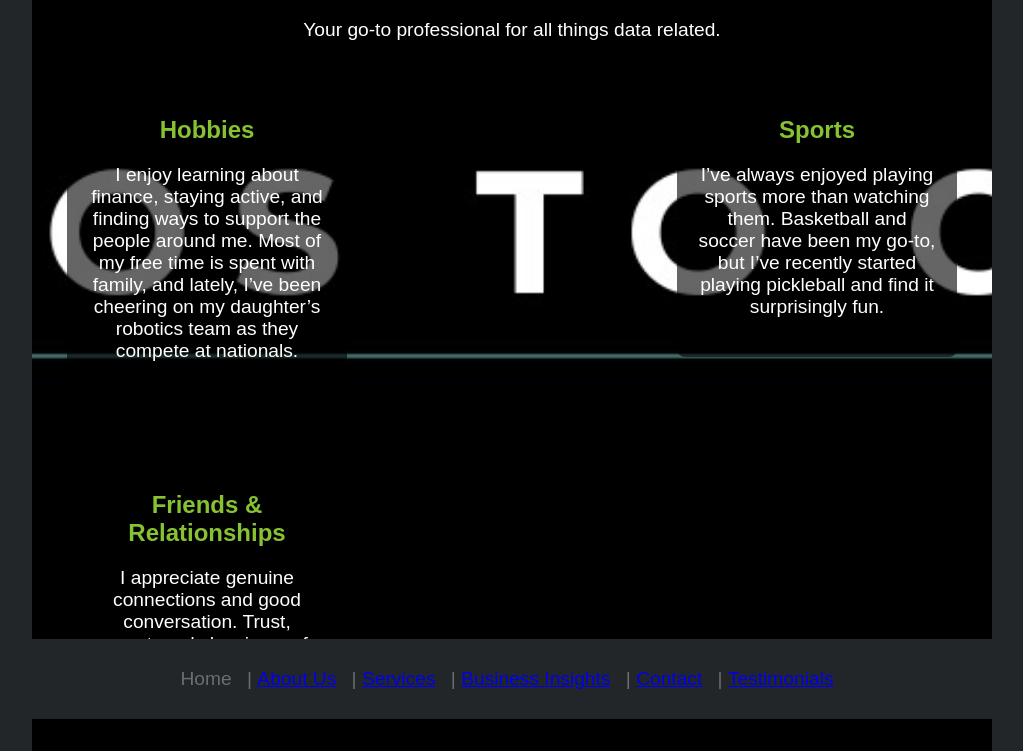
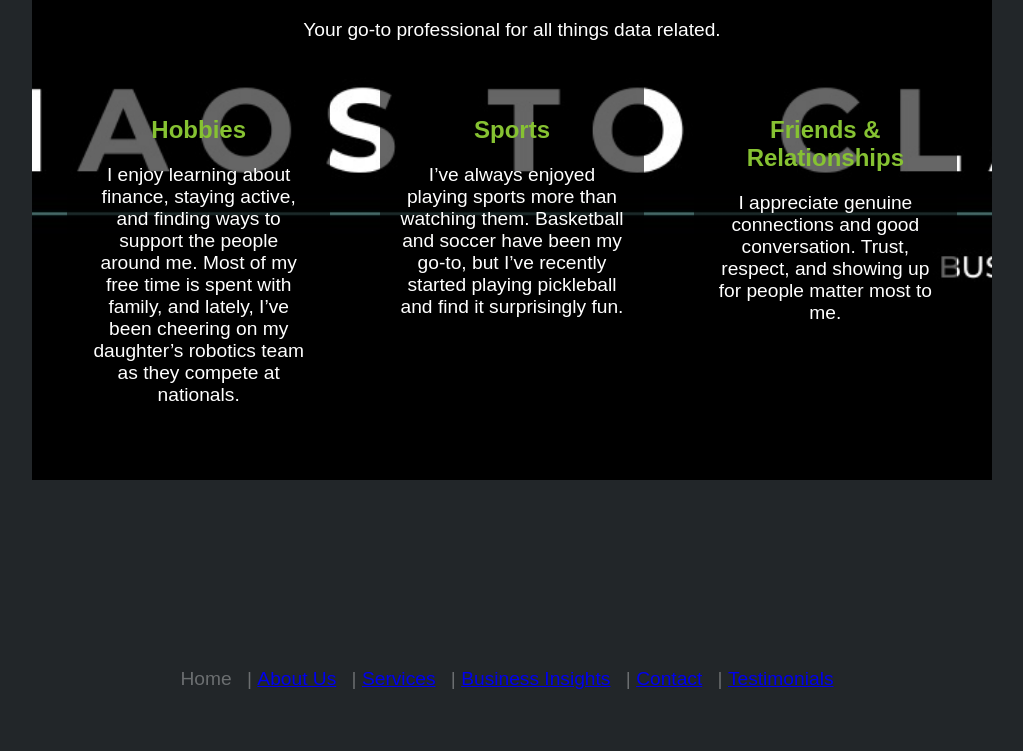
Before and after one commit to MichaelWakefield06/WakefieldB3Ventures, a plain HTML site: page index2.html in a window 1280 px wide. Shown: the part 81-832 px from the top of the page, without its empty margins (128-1151 px from the left). After the commit the page ends 800 px from the top, so only its background shows below. Drawn offline with Linux system fonts and the light colour scheme.

Commit message:
Update index2.html

```diff
--- a/index2.html
+++ b/index2.html
@@ -50,7 +50,7 @@
             justify-content: space-between; /* Evenly spaced boxes */
             align-items: flex-start;
             gap: 20px; /* Space between the boxes */
-            flex-wrap: wrap; /* Ensures wrapping on smaller screens */
+            flex-wrap: nowrap; /* Ensure no wrapping occurs */
             width: 100%;
             max-width: 960px; /* Limit the max width */
             margin-top: 20px;
@@ -63,10 +63,9 @@
             padding: 20px;
             margin: 15px;
             border-radius: 8px;
-            width: 30%; /* Set to 30% to ensure all three fit in one row */
-            min-width: 280px; /* Prevent the boxes from getting too small */
+            width: 33.33%; /* Ensure each box takes up one-third of the container */
+            box-sizing: border-box; /* Include padding in width calculation */
             text-align: center;
-            box-sizing: border-box; /* Ensure padding is included in width calculation */
         }
 
         .box h2 {
```
